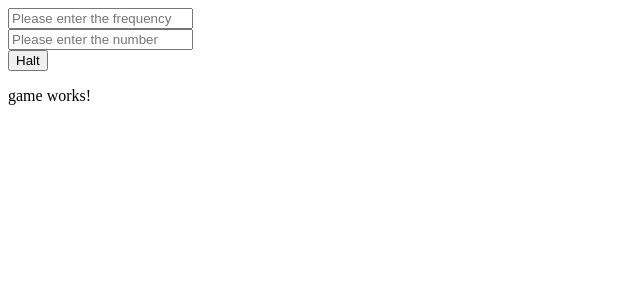
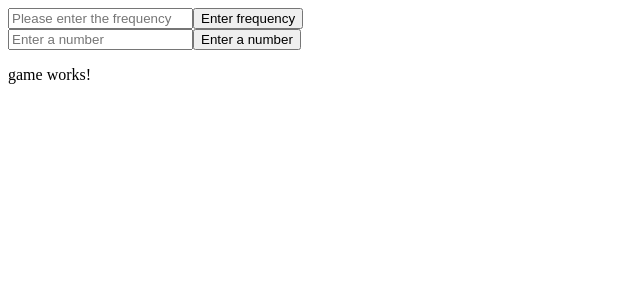
Before and after one commit to kkarandikar0807/fortherecord, an Angular app: page /game in a window 1280 px wide. Shown: the top 300 px of the page, without its empty margins (0-640 px from the left). Built offline with nearby package versions, Linux system fonts and the light colour scheme.

Commit message:
Added logic for all the things expect for the first 1000 fib numbers

```diff
--- a/src/app/components/game/game.component.html
+++ b/src/app/components/game/game.component.html
@@ -1,10 +1,11 @@
 <div>
-    <input [(ngModel)] = "numberOfSeconds" placeholder="Please enter the frequency" (keydown)="onPressKey($event)"/>
+    <input [(ngModel)] = "frequency" placeholder="Please enter the frequency"/>
+    <button (click)="enterFrequency()"> Enter frequency </button>
 </div>
 
 <div>
-    <input [(ngModel)] = "gameNumber" placeholder="Please enter the number" (keydown)="processGame($event)"/>
+    <input [(ngModel)] = "gameNumber" placeholder="Enter a number" (keyup)="resume()"/>
+    <button (click)="enterNumber()"> Enter a number </button>
 </div>
 
-<button (click)="halt();">Halt</button>
 <p>game works!</p>
--- a/src/app/components/game/game.component.ts
+++ b/src/app/components/game/game.component.ts
@@ -1,6 +1,5 @@
 import { Component, OnInit } from '@angular/core';
-import { KeyboardHelper } from 'src/app/helpers/keyboard.helper';
-import { throwError } from 'rxjs';
+import { Constants } from 'src/app/constants/constants';
 
 @Component({
   selector: 'app-game',
@@ -9,50 +8,48 @@ import { throwError } from 'rxjs';
 })
 export class GameComponent implements OnInit {
 
-  private numberOfSeconds: number;
-  private gameNumber: number;
+  private frequency: number;
+  private gameNumber: string;
   private interval: any;
   private numAndFrequency: Map<number, number> = new Map();
 
-  constructor() { }
-
-  private onPressKey(event: KeyboardEvent) {
-    if (event.key === "Enter") {
-      this.display();
-    }
-  }
+  constructor() {}
 
   private isPerfectSquare(x: number) {
     let s: number = Math.sqrt(x);
     return (s*s === x);
   }
 
-  private display() {
-    if (this.numberOfSeconds !== undefined) {
+  private enterFrequency(): void {
+    if (this.frequency !== undefined && !isNaN(this.frequency)) {
       this.interval = setInterval(() => {
         console.log('interval');
-
-      }, this.numberOfSeconds * 1000);
+        if (this.numAndFrequency.size === 0) {
+          console.log('No number has been entered');
+        }
+        console.log(this.gameNumber);
+        if (this.gameNumber.toLowerCase() === Constants.halt) {
+          this.halt();
+        }
+        console.log(this.numAndFrequency);
+      }, this.frequency * 1000);
+    } else {
+      console.log('enter a number');
     }
   }
 
-  private processGame(event: KeyboardEvent) {
-    if (KeyboardHelper.isEnterPressed(event)) {
-      if (this.numAndFrequency.has(this.gameNumber)) {
-        this.numAndFrequency.set(this.gameNumber, this.numAndFrequency.get(this.gameNumber) + 1);
-      } else {
-        this.numAndFrequency.set(this.gameNumber, 1);
-      }
-      console.log(this.numAndFrequency);
+  private resume(): void {
+    if (this.gameNumber === Constants.resume) {
+      this.enterFrequency();
+    }
+  }
+
+  private enterNumber(): void {
+      console.log(parseInt(this.gameNumber));
+    if (this.numAndFrequency.has(parseInt(this.gameNumber))) {
+      this.numAndFrequency.set(parseInt(this.gameNumber), this.numAndFrequency.get(parseInt(this.gameNumber)) + 1);
     } else {
-      if (!isNaN(parseInt(event.key))) {
-
-        this.gameNumber = parseInt(event.key);
-        console.log(this.gameNumber);
-      } else {
-        throwError("Please add a number");
-      }
-
+      this.numAndFrequency.set(parseInt(this.gameNumber), 1);
     }
   }
 
@@ -61,6 +58,7 @@ export class GameComponent implements OnInit {
   }
 
   private isFibo(num: number) {
+
     return this.isPerfectSquare(5*num*num + 4) || this.isPerfectSquare(5*num*num -4);
   }
 
--- /dev/null
+++ b/src/app/constants/constants.ts
@@ -0,0 +1,6 @@
+export class Constants {
+
+    public static halt: String = "halt";
+    public static resume: String = "resume";
+    public static enterANumber: String = "Enter a number";
+}
```
